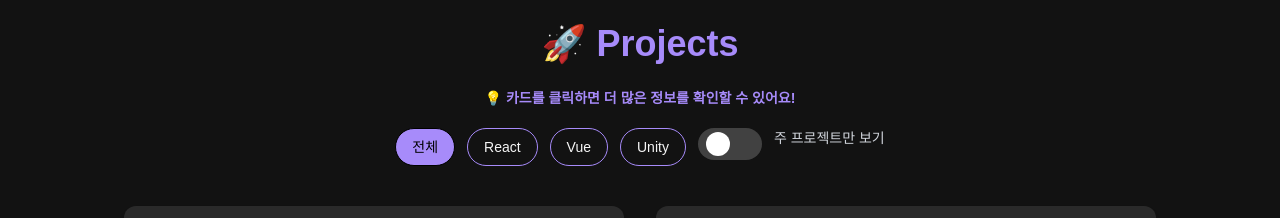
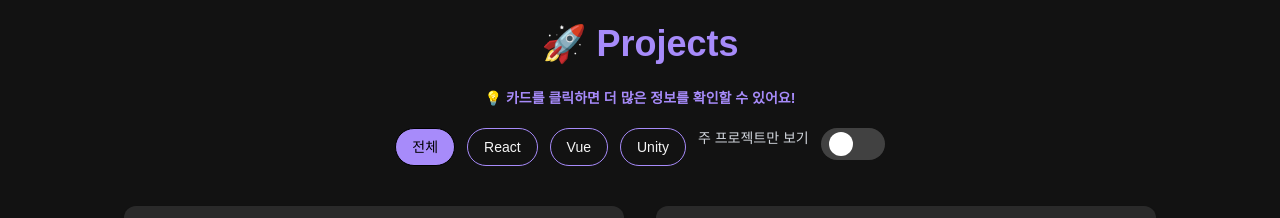
Before and after one commit to Siabel/portfolio_site, a Next.js app: page / in a window 1280 px wide. Shown: the part 2440-2658 px from the top of the page. Built offline with nearby package versions, Linux system fonts and the light colour scheme.

Commit message:
fix: project importance btn

```diff
--- a/src/components/Projects/ProjectsSection.tsx
+++ b/src/components/Projects/ProjectsSection.tsx
@@ -82,6 +82,8 @@ export default function ProjectsSection() {
           </button>
         ))}
 
+        <span className="text-sm text-gray-300">{showMain ? '전체 프로젝트 보기' : '주 프로젝트만 보기'}</span>
+
         <button
           type="button"
           aria-pressed={showMain}
@@ -96,7 +98,6 @@ export default function ProjectsSection() {
           />
           <span className="sr-only">주 프로젝트만 보기 토글</span>
         </button>
-        <span className="text-sm text-gray-300">{showMain ? '전체 프로젝트 보기' : '주 프로젝트만 보기'}</span>
       </div>
 
       <motion.div
```
